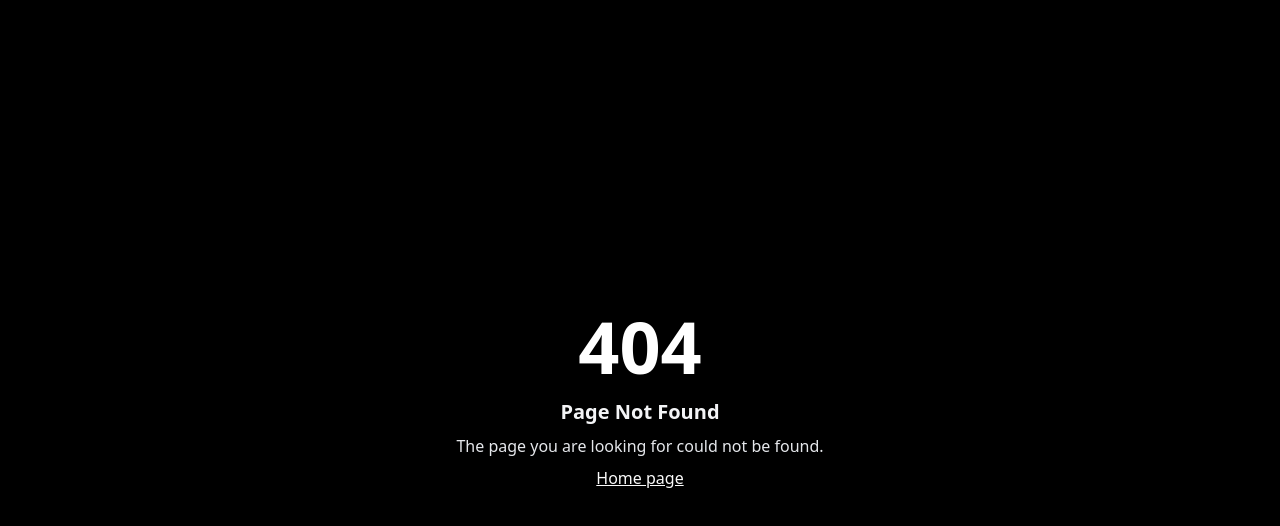
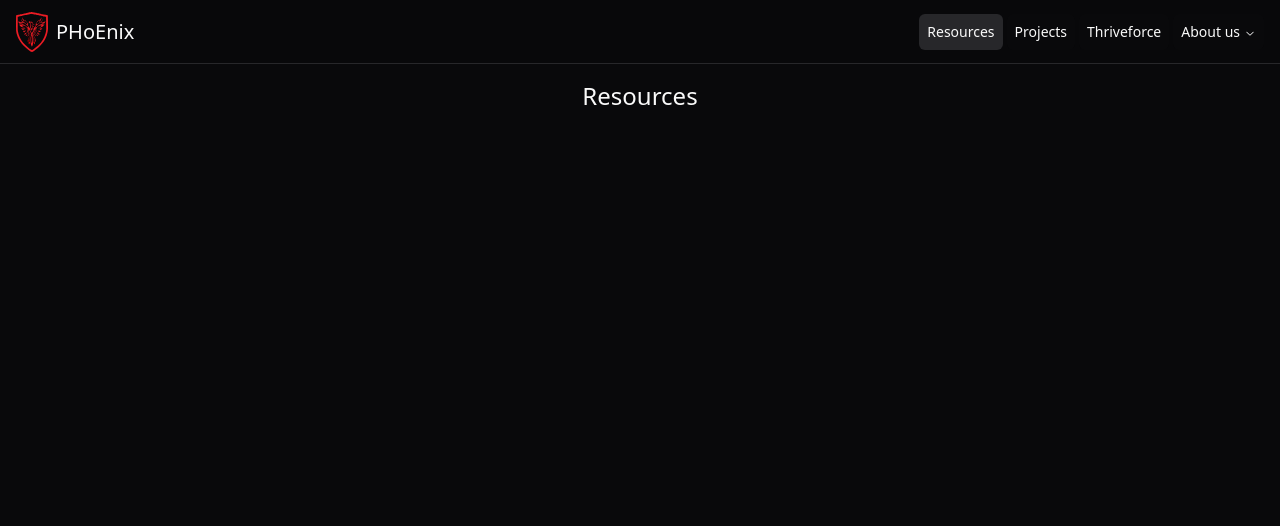
Before and after one commit to phoenix-hyderabad/phoenix-website-rewrite, a React (Vite) app in the folder client/: page /resources in a window 1280 px wide. Before the commit this address had no page. Shown: the top 526 px of the page. Built offline with nearby package versions, Linux system fonts and the light colour scheme.

Commit message:
feat(frontend): navbar

```diff
--- a/client/package.json
+++ b/client/package.json
@@ -12,6 +12,7 @@
   "dependencies": {
     "@radix-ui/react-avatar": "^1.1.0",
     "@radix-ui/react-icons": "^1.3.0",
+    "@radix-ui/react-navigation-menu": "^1.2.0",
     "@radix-ui/react-slot": "^1.1.0",
     "@tanstack/eslint-plugin-query": "^5.53.0",
     "@tanstack/react-query": "^5.55.4",
--- a/client/src/App.tsx
+++ b/client/src/App.tsx
@@ -1,12 +1,16 @@
 import { BrowserRouter, Routes, Route } from "react-router-dom";
 import Home from "@/views/Home/Home";
-import NotFoundPage from "./views/NotFound";
+import NotFoundPage from "@/views/NotFound";
+import Resources from "@/views/Resources";
+import Navbar from "./components/nav/Navbar";
 
 const App = () => {
   return (
     <BrowserRouter>
+      <Navbar />
       <Routes>
         <Route path="/" element={<Home />} />
+        <Route path="/resources" element={<Resources />} />
         <Route path="*" element={<NotFoundPage />} />
       </Routes>
     </BrowserRouter>
--- /dev/null
+++ b/client/src/components/nav/Navbar.tsx
@@ -0,0 +1,83 @@
+import {
+  NavigationMenu,
+  NavigationMenuContent,
+  NavigationMenuItem,
+  NavigationMenuLink,
+  NavigationMenuList,
+  NavigationMenuTrigger,
+} from "@/components/ui/navigation-menu";
+import { LinkProps, useLocation } from "react-router-dom";
+import { Link as RouterLink } from "react-router-dom";
+import phoenixLogo from "@/assets/phoenix-logo.svg";
+import { cn } from "@/lib/utils";
+
+const Link = ({ to, ...props }: LinkProps) => {
+  const { pathname } = useLocation();
+  const isActive = pathname.endsWith(to.toString());
+
+  return (
+    <NavigationMenuLink asChild active={isActive}>
+      <RouterLink
+        to={to}
+        {...props}
+        className={cn(
+          "inline-flex h-9 w-max items-center justify-center rounded-md bg-background px-2 py-2 text-sm font-medium transition-colors hover:bg-accent hover:text-accent-foreground focus:bg-accent focus:text-accent-foreground focus:outline-none disabled:pointer-events-none disabled:opacity-50",
+          isActive ? "bg-accent" : "",
+          props.className
+        )}
+      />
+    </NavigationMenuLink>
+  );
+};
+
+const Navbar = () => {
+  return (
+    <div className="sticky inset-x-0 top-0 z-50 flex h-16 w-full items-center justify-between border-b bg-background/75 px-4 backdrop-blur-lg transition-all">
+      <RouterLink to="/" className="flex items-center gap-2 text-xl">
+        <img
+          src={phoenixLogo}
+          loading="lazy"
+          decoding="async"
+          className="h-10 object-contain"
+          alt="logo"
+        />
+        PHoEnix
+      </RouterLink>
+
+      <NavigationMenu>
+        <NavigationMenuList>
+          <NavigationMenuItem>
+            <Link to="resources">Resources</Link>
+          </NavigationMenuItem>
+          <NavigationMenuItem>
+            <Link to="projects">Projects</Link>
+          </NavigationMenuItem>
+          <NavigationMenuItem>
+            <Link to="https://drive.google.com/file/d/1P5ADJ4ycYUwZPm9PwafI2eDr0bUo0Aia/view?usp=sharing">
+              Thriveforce
+            </Link>
+          </NavigationMenuItem>
+          <NavigationMenuItem>
+            <NavigationMenuTrigger className="px-2">
+              About us
+            </NavigationMenuTrigger>
+            <NavigationMenuContent>
+              <ul className="flex flex-col p-2">
+                <li>
+                  <Link to="professors">Professors</Link>
+                </li>
+                <li>
+                  <Link to="pors" className="w-full">
+                    PORs
+                  </Link>
+                </li>
+              </ul>
+            </NavigationMenuContent>
+          </NavigationMenuItem>
+        </NavigationMenuList>
+      </NavigationMenu>
+    </div>
+  );
+};
+
+export default Navbar;
--- /dev/null
+++ b/client/src/components/ui/navigation-menu.tsx
@@ -0,0 +1,128 @@
+import * as React from "react";
+import { ChevronDownIcon } from "@radix-ui/react-icons";
+import * as NavigationMenuPrimitive from "@radix-ui/react-navigation-menu";
+import { cva } from "class-variance-authority";
+
+import { cn } from "@/lib/utils";
+
+const NavigationMenu = React.forwardRef<
+  React.ElementRef<typeof NavigationMenuPrimitive.Root>,
+  React.ComponentPropsWithoutRef<typeof NavigationMenuPrimitive.Root>
+>(({ className, children, ...props }, ref) => (
+  <NavigationMenuPrimitive.Root
+    ref={ref}
+    className={cn(
+      "relative z-10 flex max-w-max flex-1 items-center justify-center",
+      className
+    )}
+    {...props}
+  >
+    {children}
+    <NavigationMenuViewport />
+  </NavigationMenuPrimitive.Root>
+));
+NavigationMenu.displayName = NavigationMenuPrimitive.Root.displayName;
+
+const NavigationMenuList = React.forwardRef<
+  React.ElementRef<typeof NavigationMenuPrimitive.List>,
+  React.ComponentPropsWithoutRef<typeof NavigationMenuPrimitive.List>
+>(({ className, ...props }, ref) => (
+  <NavigationMenuPrimitive.List
+    ref={ref}
+    className={cn(
+      "group flex flex-1 list-none items-center justify-center space-x-1",
+      className
+    )}
+    {...props}
+  />
+));
+NavigationMenuList.displayName = NavigationMenuPrimitive.List.displayName;
+
+const NavigationMenuItem = NavigationMenuPrimitive.Item;
+
+const navigationMenuTriggerStyle = cva(
+  "group inline-flex h-9 w-max items-center justify-center rounded-md bg-background px-4 py-2 text-sm font-medium transition-colors hover:bg-accent hover:text-accent-foreground focus:bg-accent focus:text-accent-foreground focus:outline-none disabled:pointer-events-none disabled:opacity-50 data-[active]:bg-accent data-[state=open]:bg-accent"
+);
+
+const NavigationMenuTrigger = React.forwardRef<
+  React.ElementRef<typeof NavigationMenuPrimitive.Trigger>,
+  React.ComponentPropsWithoutRef<typeof NavigationMenuPrimitive.Trigger>
+>(({ className, children, ...props }, ref) => (
+  <NavigationMenuPrimitive.Trigger
+    ref={ref}
+    className={cn(navigationMenuTriggerStyle(), "group", className)}
+    {...props}
+  >
+    {children}{" "}
+    <ChevronDownIcon
+      className="relative top-[1px] ml-1 h-3 w-3 transition duration-300 group-data-[state=open]:rotate-180"
+      aria-hidden="true"
+    />
+  </NavigationMenuPrimitive.Trigger>
+));
+NavigationMenuTrigger.displayName = NavigationMenuPrimitive.Trigger.displayName;
+
+const NavigationMenuContent = React.forwardRef<
+  React.ElementRef<typeof NavigationMenuPrimitive.Content>,
+  React.ComponentPropsWithoutRef<typeof NavigationMenuPrimitive.Content>
+>(({ className, ...props }, ref) => (
+  <NavigationMenuPrimitive.Content
+    ref={ref}
+    className={cn(
+      "left-0 top-0 w-full data-[motion^=from-]:animate-in data-[motion^=to-]:animate-out data-[motion^=from-]:fade-in data-[motion^=to-]:fade-out data-[motion=from-end]:slide-in-from-right-52 data-[motion=from-start]:slide-in-from-left-52 data-[motion=to-end]:slide-out-to-right-52 data-[motion=to-start]:slide-out-to-left-52 md:absolute md:w-auto",
+      className
+    )}
+    {...props}
+  />
+));
+NavigationMenuContent.displayName = NavigationMenuPrimitive.Content.displayName;
+
+const NavigationMenuLink = NavigationMenuPrimitive.Link;
+
+const NavigationMenuViewport = React.forwardRef<
+  React.ElementRef<typeof NavigationMenuPrimitive.Viewport>,
+  React.ComponentPropsWithoutRef<typeof NavigationMenuPrimitive.Viewport>
+>(({ className, ...props }, ref) => (
+  <div className={cn("absolute right-0 top-full flex justify-center")}>
+    <NavigationMenuPrimitive.Viewport
+      className={cn(
+        "origin-top-center relative mt-1.5 h-[var(--radix-navigation-menu-viewport-height)] w-full overflow-hidden rounded-md border bg-popover text-popover-foreground shadow data-[state=open]:animate-in data-[state=closed]:animate-out data-[state=closed]:zoom-out-95 data-[state=open]:zoom-in-90 md:w-[var(--radix-navigation-menu-viewport-width)]",
+        className
+      )}
+      ref={ref}
+      {...props}
+    />
+  </div>
+));
+NavigationMenuViewport.displayName =
+  NavigationMenuPrimitive.Viewport.displayName;
+
+const NavigationMenuIndicator = React.forwardRef<
+  React.ElementRef<typeof NavigationMenuPrimitive.Indicator>,
+  React.ComponentPropsWithoutRef<typeof NavigationMenuPrimitive.Indicator>
+>(({ className, ...props }, ref) => (
+  <NavigationMenuPrimitive.Indicator
+    ref={ref}
+    className={cn(
+      "top-full z-[1] flex h-1.5 items-end justify-center overflow-hidden data-[state=visible]:animate-in data-[state=hidden]:animate-out data-[state=hidden]:fade-out data-[state=visible]:fade-in",
+      className
+    )}
+    {...props}
+  >
+    <div className="relative top-[60%] h-2 w-2 rotate-45 rounded-tl-sm bg-border shadow-md" />
+  </NavigationMenuPrimitive.Indicator>
+));
+NavigationMenuIndicator.displayName =
+  NavigationMenuPrimitive.Indicator.displayName;
+
+export {
+  navigationMenuTriggerStyle,
+  NavigationMenu,
+  NavigationMenuList,
+  NavigationMenuItem,
+  NavigationMenuContent,
+  NavigationMenuTrigger,
+  NavigationMenuLink,
+  NavigationMenuIndicator,
+  NavigationMenuViewport,
+};
--- /dev/null
+++ b/client/src/views/Resources.tsx
@@ -0,0 +1,9 @@
+function Resources() {
+  return (
+    <div className="mx-auto flex max-w-5xl flex-col items-center gap-8 p-4 text-center">
+      <h3 className="text-2xl">Resources</h3>
+    </div>
+  );
+}
+
+export default Resources;
```
Also changed, not shown: client/src/assets/phoenix-logo.svg (added).
